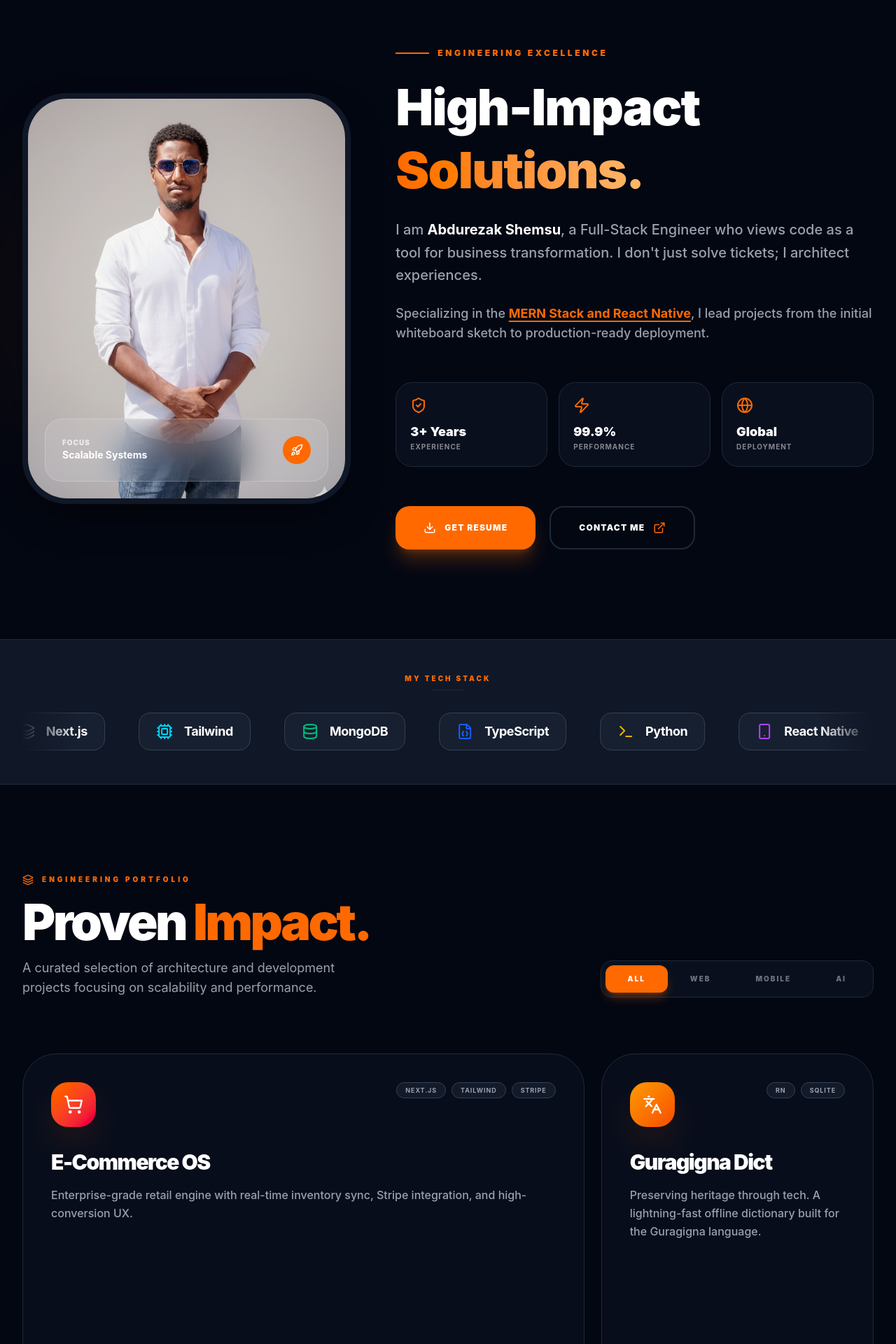
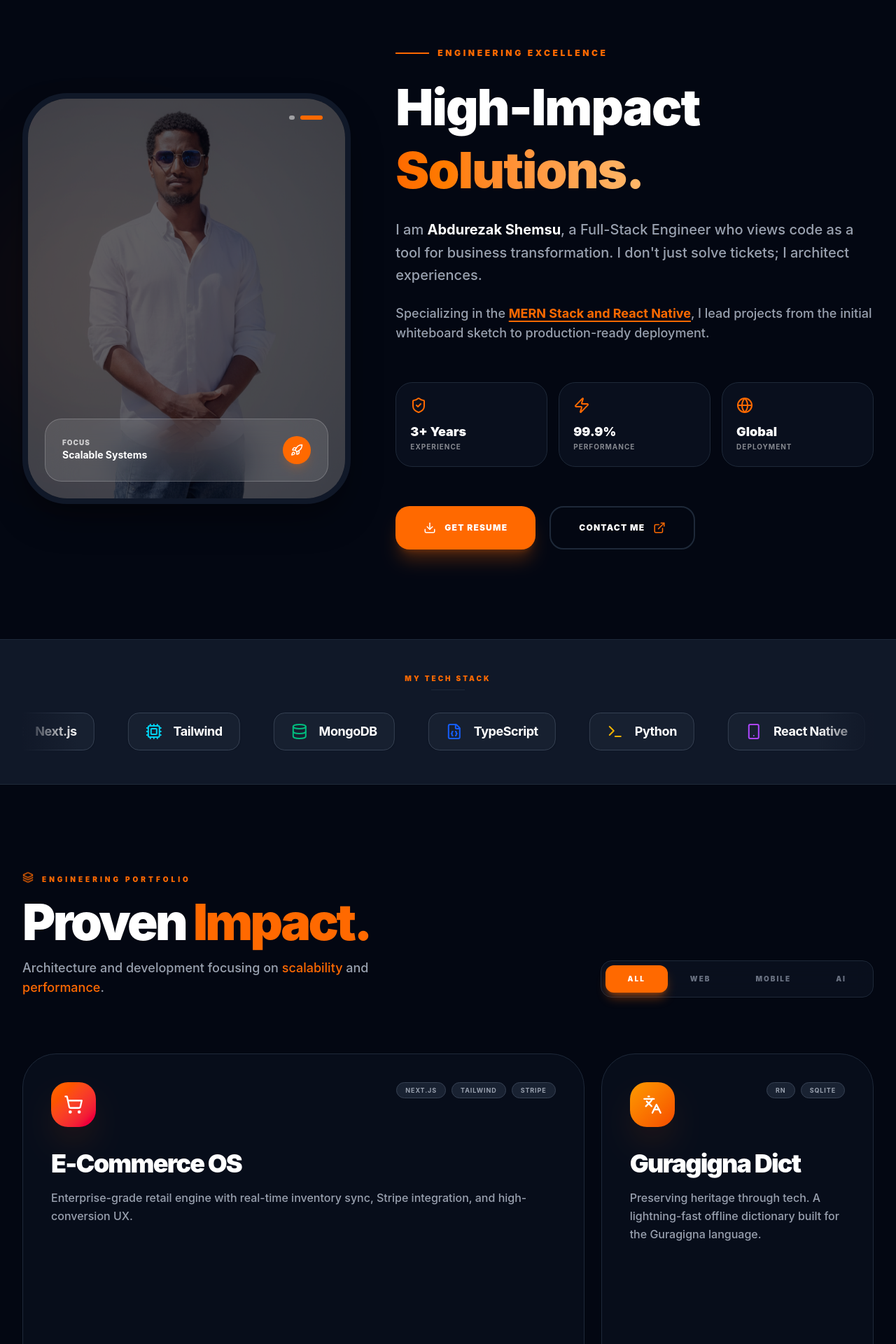
Before and after one commit to IbnuShemsudin/myportfolio2, a React (Vite) app: page / in a window 1280 px wide. Shown: the part 860-2780 px from the top of the page at 70% size. Built offline with nearby package versions, Linux system fonts and the light colour scheme.

Commit message:
Modified

```diff
--- a/src/App.jsx
+++ b/src/App.jsx
@@ -5,6 +5,8 @@ import Skills from './components/Skills';
 import Projects from './components/Projects';
 import Contact from './components/Contact';
 import About from './components/About';
+import Testimonials from './components/Testimonials';
+
 
 function App() {
   // 1. Theme State Logic
@@ -37,7 +39,7 @@ function App() {
         <Skills darkMode={darkMode} />
 
         <Projects darkMode={darkMode} />
-
+        <Testimonials darkMode ={darkMode} />
         <Contact darkMode={darkMode} />
       </main>
 
--- a/src/components/About.jsx
+++ b/src/components/About.jsx
@@ -1,9 +1,26 @@
-import React from 'react';
-import { motion } from 'framer-motion';
-import { User, Code2, Coffee, Rocket, Download, ExternalLink, ShieldCheck, Zap, Globe } from 'lucide-react';
-import profilePic from '../assets/profilepic.png';
+import React, { useState, useEffect } from 'react';
+import { motion, AnimatePresence } from 'framer-motion';
+import { Rocket, Download, ExternalLink, ShieldCheck, Zap, Globe } from 'lucide-react';
+
+// --- IMPORT YOUR IMAGES HERE ---
+import profilePic1 from '../assets/profile2.png'
+import profilePic2 from '../assets/profilepic.png';
+// import profilePic3 from '../assets/profilepic3.png';
 
 const About = ({ darkMode }) => {
+    // 1. Array of your images
+    const images = [profilePic1, profilePic2];
+
+    const [currentIndex, setCurrentIndex] = useState(0);
+
+    // 2. Auto-cycle timer
+    useEffect(() => {
+        const timer = setInterval(() => {
+            setCurrentIndex((prev) => (prev + 1) % images.length);
+        }, 5000); // Switches every 5 seconds
+        return () => clearInterval(timer);
+    }, [images.length]);
+
     const onButtonClick = () => {
         const pdfUrl = "resume.pdf";
         const link = document.createElement("a");
@@ -37,20 +54,42 @@ const About = ({ darkMode }) => {
                     {/* --- Left Column: Visual Portrait --- */}
                     <div className="lg:col-span-5 relative group">
                         <div className={`relative aspect-[4/5] rounded-[4rem] overflow-hidden border-8 transition-all duration-500 ${darkMode ? 'border-gray-900 shadow-2xl shadow-black/50' : 'border-gray-50 shadow-xl shadow-orange-100/50'}`}>
-                            <img
-                                src={profilePic}
-                                alt="Abdurezak Shemsu Profile"
-                                className="w-full h-full object-cover  group-hover:grayscale transition-all duration-700 group-hover:scale-105"
-                            />
+
+                            {/* Animated Image Switcher */}
+                            <AnimatePresence mode="wait">
+                                <motion.img
+                                    key={currentIndex}
+                                    src={images[currentIndex]}
+                                    alt="Abdurezak Shemsu Profile"
+                                    initial={{ opacity: 0, scale: 1.1 }}
+                                    animate={{ opacity: 1, scale: 1 }}
+                                    exit={{ opacity: 0, scale: 0.95 }}
+                                    transition={{ duration: 0.8 }}
+                                    className="absolute inset-0 w-full h-full object-cover group-hover:grayscale transition-all duration-700"
+                                />
+                            </AnimatePresence>
+
+                            {/* Pagination Dots */}
+                            <div className="absolute top-6 right-8 z-30 flex gap-2">
+                                {images.map((_, i) => (
+                                    <button
+                                        key={i}
+                                        onClick={() => setCurrentIndex(i)}
+                                        className={`h-1.5 transition-all duration-300 rounded-full ${
+                                            currentIndex === i ? 'w-8 bg-orange-500' : 'w-2 bg-white/50 hover:bg-white'
+                                        }`}
+                                    />
+                                ))}
+                            </div>
 
                             {/* Glassmorphic Skill Overlay */}
-                            <div className="absolute bottom-6 left-6 right-6 p-6 rounded-3xl backdrop-blur-xl bg-white/10 border border-white/20 hidden md:block">
+                            <div className="absolute bottom-6 left-6 right-6 p-6 rounded-3xl backdrop-blur-xl bg-white/10 border border-white/20 hidden md:block z-20">
                                 <div className="flex justify-between items-center text-white">
                                     <div>
                                         <p className="text-[10px] font-black uppercase tracking-widest opacity-70">Focus</p>
                                         <p className="text-sm font-bold">Scalable Systems</p>
                                     </div>
-                                    <div className="w-10 h-10 rounded-full bg-orange-500 flex items-center justify-center">
+                                    <div className="w-10 h-10 rounded-full bg-orange-500 flex items-center justify-center shadow-lg shadow-orange-500/20">
                                         <Rocket size={18} />
                                     </div>
                                 </div>
--- a/src/components/Navbar.jsx
+++ b/src/components/Navbar.jsx
@@ -17,6 +17,7 @@ const Navbar = ({ darkMode, toggleDarkMode }) => {
         { name: "Home", link: "#home" },
         { name: "About", link: "#about" },
         { name: "Projects", link: "#projects" },
+        { name: "Testimonials", link: "#testimonials" },
         { name: "Contact", link: "#contact" },
     ];
 
--- a/src/components/Projects.jsx
+++ b/src/components/Projects.jsx
@@ -1,6 +1,5 @@
 import React, { useState } from 'react';
-import { motion, AnimatePresence } from 'framer-motion';
-import {
+import { motion as m, AnimatePresence } from 'framer-motion';import {
     Github,
     ExternalLink,
     ShoppingCart,
@@ -8,8 +7,12 @@ import {
     Layout,
     Utensils,
     Languages,
-    Layers
+    Layers,
+    ArrowUpRight
 } from 'lucide-react';
+
+
+    // ... rest of your code
 
 const Projects = ({ darkMode }) => {
     const [filter, setFilter] = useState('All');
@@ -79,21 +82,30 @@ const Projects = ({ darkMode }) => {
 
                 {/* Header Section */}
                 <div className="flex flex-col lg:flex-row lg:items-end justify-between mb-20 gap-10">
-                    <div className="space-y-4">
+                    <m.div
+                        initial={{ opacity: 0, x: -20 }}
+                        whileInView={{ opacity: 1, x: 0 }}
+                        viewport={{ once: true }}
+                        className="space-y-4"
+                    >
                         <div className="flex items-center gap-3">
-                            <Layers size={16} className="text-orange-500" />
+                            <Layers size={16} className="text-orange-500 animate-bounce" />
                             <span className="text-orange-500 font-black uppercase tracking-[0.4em] text-[10px]">Engineering Portfolio</span>
                         </div>
                         <h2 className={`text-6xl md:text-7xl font-black tracking-tighter ${darkMode ? 'text-white' : 'text-gray-900'}`}>
                             Proven <span className="text-orange-500">Impact.</span>
                         </h2>
-                        <p className={`max-w-lg text-lg ${darkMode ? 'text-gray-400' : 'text-gray-600'}`}>
-                            A curated selection of architecture and development projects focusing on scalability and performance.
+                        <p className={`max-w-lg text-lg font-medium ${darkMode ? 'text-gray-400' : 'text-gray-600'}`}>
+                            Architecture and development focusing on <span className="text-orange-500">scalability</span> and <span className="text-orange-500">performance</span>.
                         </p>
-                    </div>
+                    </m.div>
 
-                    {/* Refined Filter Tabs */}
-                    <div className={`flex p-1.5 rounded-2xl border backdrop-blur-sm ${darkMode ? 'bg-gray-900/50 border-gray-800' : 'bg-gray-100/50 border-gray-200'}`}>
+                    {/* Filter Tabs */}
+                    <m.div
+                        initial={{ opacity: 0, y: 20 }}
+                        whileInView={{ opacity: 1, y: 0 }}
+                        className={`flex p-1.5 rounded-2xl border backdrop-blur-md ${darkMode ? 'bg-gray-900/50 border-gray-800' : 'bg-gray-100/50 border-gray-200'}`}
+                    >
                         {categories.map((cat) => (
                             <button
                                 key={cat}
@@ -105,51 +117,55 @@ const Projects = ({ darkMode }) => {
                                 }`}
                             >
                                 {filter === cat && (
-                                    <motion.div
-                                        layoutId="activeProjectTab"
-                                        className="absolute inset-0 bg-orange-500 rounded-xl -z-10 shadow-lg shadow-orange-500/30"
-                                        transition={{ type: "spring", bounce: 0.2, duration: 0.6 }}
+                                    <m.div
+                                        layoutId="activeTab"
+                                        className="absolute inset-0 bg-orange-500 rounded-xl -z-10 shadow-lg shadow-orange-500/40"
+                                        transition={{ type: "spring", bounce: 0.25, duration: 0.5 }}
                                     />
                                 )}
                                 {cat}
                             </button>
                         ))}
-                    </div>
+                    </m.div>
                 </div>
 
                 {/* Bento Grid */}
-                <motion.div layout className="grid grid-cols-1 md:grid-cols-3 gap-6 auto-rows-[320px]">
+                <m.div layout className="grid grid-cols-1 md:grid-cols-3 gap-6 auto-rows-[320px]">
                     <AnimatePresence mode='popLayout'>
                         {filteredProjects.map((project) => (
-                            <motion.div
+                            <m.div
                                 layout
                                 key={project.id}
-                                initial={{ opacity: 0, scale: 0.9 }}
-                                animate={{ opacity: 1, scale: 1 }}
+                                initial={{ opacity: 0, y: 20 }}
+                                animate={{ opacity: 1, y: 0 }}
                                 exit={{ opacity: 0, scale: 0.9 }}
-                                transition={{ duration: 0.5, ease: "circOut" }}
+                                transition={{ duration: 0.4 }}
+                                whileHover={{ y: -8 }}
                                 className={`group relative rounded-[3rem] p-10 border overflow-hidden flex flex-col justify-between ${project.size}
-                                    ${darkMode ? 'bg-gray-900/40 border-gray-800 hover:border-gray-700' : 'bg-white border-gray-100 hover:shadow-2xl hover:shadow-gray-200/50'}
+                                    ${darkMode ? 'bg-gray-900/40 border-gray-800' : 'bg-white border-gray-100 shadow-xl shadow-gray-200/20'}
                                     transition-all duration-500`}
                             >
-                                {/* Dynamic Hover Gradient */}
-                                <div className={`absolute -right-24 -top-24 w-80 h-80 bg-gradient-to-br ${project.color} opacity-0 group-hover:opacity-10 blur-[100px] transition-opacity duration-700`} />
+                                {/* Animated Glow Background */}
+                                <div className={`absolute -right-24 -top-24 w-80 h-80 bg-gradient-to-br ${project.color} opacity-0 group-hover:opacity-20 blur-[80px] transition-opacity duration-700`} />
 
-                                <div>
+                                <div className="relative z-10">
                                     <div className="flex justify-between items-start mb-8">
-                                        <div className={`w-16 h-16 rounded-[1.5rem] flex items-center justify-center text-white bg-gradient-to-br ${project.color} shadow-2xl shadow-orange-500/20 group-hover:scale-110 transition-transform duration-500`}>
+                                        <m.div
+                                            whileHover={{ rotate: 12, scale: 1.1 }}
+                                            className={`w-16 h-16 rounded-[1.5rem] flex items-center justify-center text-white bg-gradient-to-br ${project.color} shadow-2xl shadow-orange-500/20`}
+                                        >
                                             {project.icon}
-                                        </div>
-                                        <div className="flex gap-2">
+                                        </m.div>
+                                        <div className="flex flex-wrap gap-2 justify-end">
                                             {project.tech.map((t, i) => (
-                                                <span key={i} className={`px-3 py-1 rounded-full text-[9px] font-bold uppercase tracking-widest border ${darkMode ? 'border-gray-700 bg-gray-800/50 text-gray-400' : 'border-gray-200 bg-gray-50 text-gray-500'}`}>
+                                                <span key={i} className={`px-3 py-1 rounded-full text-[9px] font-bold uppercase tracking-widest border ${darkMode ? 'border-gray-700 bg-gray-800/80 text-gray-400' : 'border-gray-200 bg-gray-50 text-gray-500'}`}>
                                                     {t}
                                                 </span>
                                             ))}
                                         </div>
                                     </div>
 
-                                    <h3 className={`text-3xl font-black mb-4 tracking-tighter ${darkMode ? 'text-white' : 'text-gray-900'}`}>
+                                    <h3 className={`text-4xl font-black mb-4 tracking-tighter ${darkMode ? 'text-white' : 'text-gray-900'}`}>
                                         {project.title}
                                     </h3>
                                     <p className={`text-base leading-relaxed line-clamp-3 font-medium ${darkMode ? 'text-gray-400' : 'text-gray-600'}`}>
@@ -157,23 +173,24 @@ const Projects = ({ darkMode }) => {
                                     </p>
                                 </div>
 
-                                <div className="flex items-center justify-between pt-6 mt-auto">
+                                <div className="flex items-center justify-between pt-6 mt-auto relative z-10">
                                     <div className="flex gap-3">
-                                        <a href="#" className={`p-4 rounded-2xl transition-all border ${darkMode ? 'border-gray-800 bg-gray-950 text-white hover:bg-orange-500 hover:border-orange-500' : 'bg-white border-gray-100 text-gray-900 hover:bg-orange-500 hover:text-white shadow-sm'}`}>
+                                        <m.a whileHover={{ scale: 1.1 }} whileTap={{ scale: 0.9 }} href="#" className={`p-4 rounded-2xl transition-all border ${darkMode ? 'border-gray-800 bg-gray-950 text-white hover:bg-orange-500' : 'bg-white border-gray-100 text-gray-900 hover:bg-orange-500 hover:text-white shadow-sm'}`}>
                                             <ExternalLink size={20} />
-                                        </a>
-                                        <a href="#" className={`p-4 rounded-2xl transition-all border ${darkMode ? 'border-gray-800 bg-gray-950 text-white hover:bg-orange-500 hover:border-orange-500' : 'bg-white border-gray-100 text-gray-900 hover:bg-orange-500 hover:text-white shadow-sm'}`}>
+                                        </m.a>
+                                        <m.a whileHover={{ scale: 1.1 }} whileTap={{ scale: 0.9 }} href="#" className={`p-4 rounded-2xl transition-all border ${darkMode ? 'border-gray-800 bg-gray-950 text-white hover:bg-orange-500' : 'bg-white border-gray-100 text-gray-900 hover:bg-orange-500 hover:text-white shadow-sm'}`}>
                                             <Github size={20} />
-                                        </a>
+                                        </m.a>
                                     </div>
-                                    <div className="text-right">
-                                        <p className="text-[10px] font-black uppercase tracking-[0.2em] text-orange-500">{project.category}</p>
+                                    <div className="group/btn flex items-center gap-2 cursor-pointer">
+                                        <span className="text-[10px] font-black uppercase tracking-[0.2em] text-orange-500">Case Study</span>
+                                        <ArrowUpRight size={14} className="text-orange-500 group-hover/btn:translate-x-1 group-hover/btn:-translate-y-1 transition-transform" />
                                     </div>
                                 </div>
-                            </motion.div>
+                            </m.div>
                         ))}
                     </AnimatePresence>
-                </motion.div>
+                </m.div>
             </div>
         </section>
     );
```
Also changed, not shown: src/assets/profile2.png (added), src/index.css (line endings or trailing spaces).
